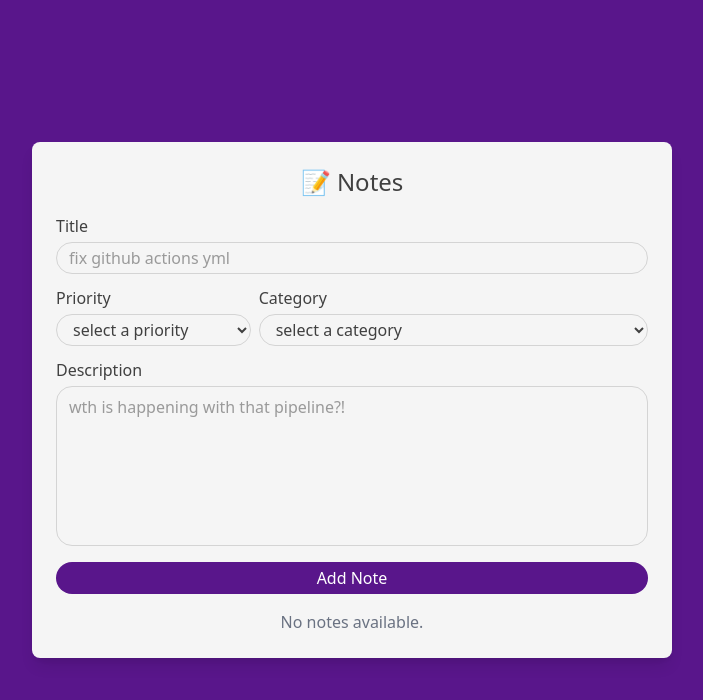
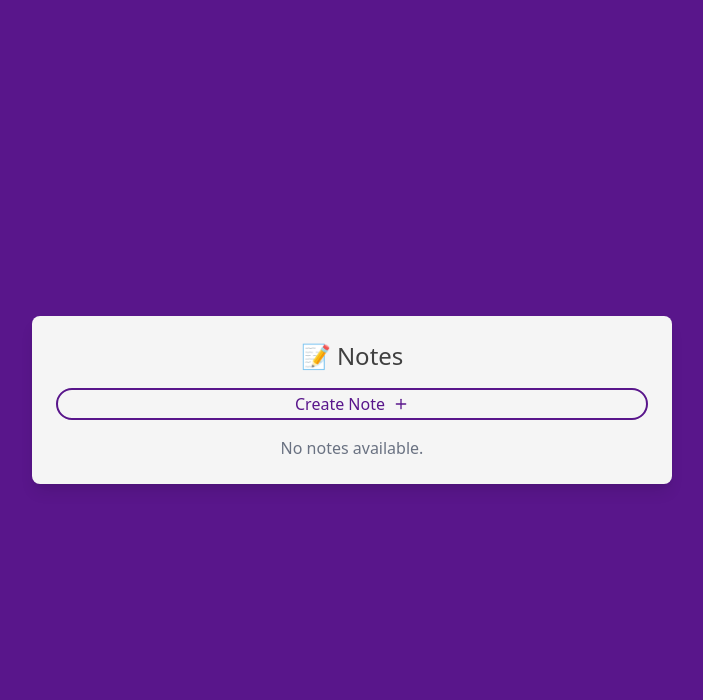
Before and after one commit to felipeozalmeida/notes-ui-react, a React (Vite) app: page / in a window 1280 px wide. Shown: the top 700 px of the page, without its empty margins (288-991 px from the left). Built offline with nearby package versions, Linux system fonts and the light colour scheme.

Commit message:
feat: implement conditional rendering for the note form with a new "Create Note" button and a "Cancel" option

```diff
--- a/src/App.tsx
+++ b/src/App.tsx
@@ -1,18 +1,37 @@
 import { useState } from "react"
 import { Toaster } from "react-hot-toast";
+import { IconPlus } from "@tabler/icons-react";
 import type { Note } from "./types"
 import NoteForm from "./components/NoteForm"
 import NoteList from "./components/NoteList";
 
 const App = () => {
   const [notes, setNotes] = useState<Note[]>([]);
+  const [isShowingForm, setIsShowingForm] = useState(false);
 
   return (
     <>
       <div className="flex flex-col gap-4 items-stretch justify-center w-full max-w-[640px] p-6 bg-neutral-100 text-neutral-700 rounded-lg shadow-lg">
         <h1 className="text-2xl font-medium text-center">📝 Notes</h1>
-        <NoteForm onCreate={(note) => setNotes((prevNotes) => [...prevNotes, note])} />
-        <NoteList notes={notes} />
+        {!isShowingForm && (
+          <button
+            className="flex items-center justify-center gap-2 px-8 h-8 border-2 border-purple-900 text-purple-900 rounded-full font-medium cursor-pointer"
+            onClick={() => setIsShowingForm(true)}
+          >
+            <span>Create Note</span>
+            <IconPlus className="w-4 h-4" />
+          </button>
+        )}
+        {isShowingForm && (
+          <NoteForm
+            onCreate={(note) => {
+              setNotes((prevNotes) => [...prevNotes, note])
+              setIsShowingForm(false)
+            }}
+            onCancel={() => setIsShowingForm(false)}
+          />
+        )}
+        {!isShowingForm && <NoteList notes={notes} />}
       </div>
       <Toaster />
     </>
--- a/src/components/NoteForm/index.tsx
+++ b/src/components/NoteForm/index.tsx
@@ -12,9 +12,10 @@ const INITIAL_FORM_DATA = {
 
 type NoteFormProps = {
     onCreate: (note: Note) => void
+    onCancel: () => void
 }
 
-const NoteForm: FC<NoteFormProps> = ({ onCreate }) => {
+const NoteForm: FC<NoteFormProps> = ({ onCreate, onCancel }) => {
     const [formData, setFormData] = useState(INITIAL_FORM_DATA)
 
     const handleChange: ChangeEventHandler<HTMLInputElement | HTMLSelectElement | HTMLTextAreaElement> = ({ currentTarget: { name, value } }) => {
@@ -63,7 +64,10 @@ const NoteForm: FC<NoteFormProps> = ({ onCreate }) => {
             <label className="font-medium" htmlFor="description">Description</label>
             <textarea className="h-40 px-3 py-2 border border-neutral-300 rounded-2xl resize-none" id="description" name="description" placeholder="wth is happening with that pipeline?!" value={formData.description} onChange={handleChange}></textarea>
         </div>
-        <button className="h-8 mt-1 px-8 bg-purple-900 text-white rounded-full cursor-pointer" type="submit">Add Note</button>
+        <div className="flex flex-col gap-1 mt-1 sm:flex-row-reverse sm:justify-start">
+            <button className="h-8 px-8 bg-purple-900 text-white rounded-full cursor-pointer font-medium" type="submit">Submit</button>
+            <button className="h-8 px-8 text-neutral-500 font-medium cursor-pointer" type="button" onClick={onCancel}>Cancel</button>
+        </div>
     </form>
 }
 
```
